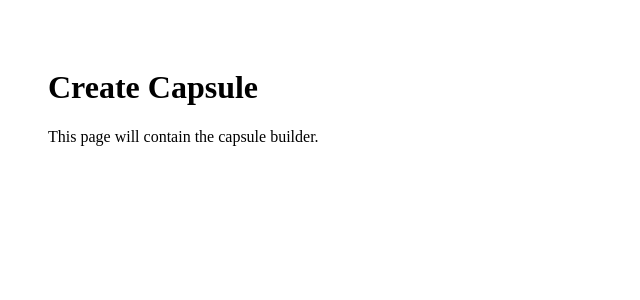
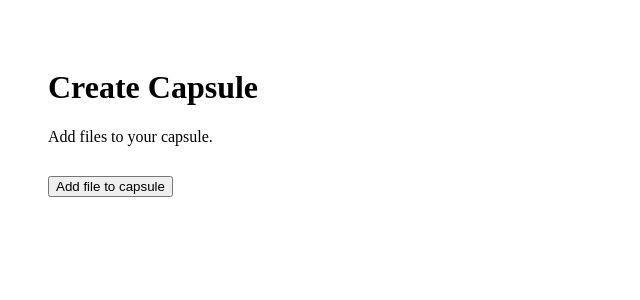
Before and after one commit to aisakhanovtimur84-sys/aeterna-web, a React app: page /create in a window 1280 px wide. Shown: the top 300 px of the page, without its empty margins (0-640 px from the left). Built offline with nearby package versions, Linux system fonts and the light colour scheme; the HTML template or start-up script is replaced by a standard one.

Commit message:
Add FileUploader component to Create page

```diff
--- a/src/pages/Create.tsx
+++ b/src/pages/Create.tsx
@@ -1,8 +1,16 @@
+import FileUploader from "../components/FileUploader";
+
 export default function Create() {
+
   return (
     <div style={{ padding: 40 }}>
+
       <h1>Create Capsule</h1>
-      <p>This page will contain the capsule builder.</p>
+
+      <p>Add files to your capsule.</p>
+
+      <FileUploader />
+
     </div>
   );
 }
```
